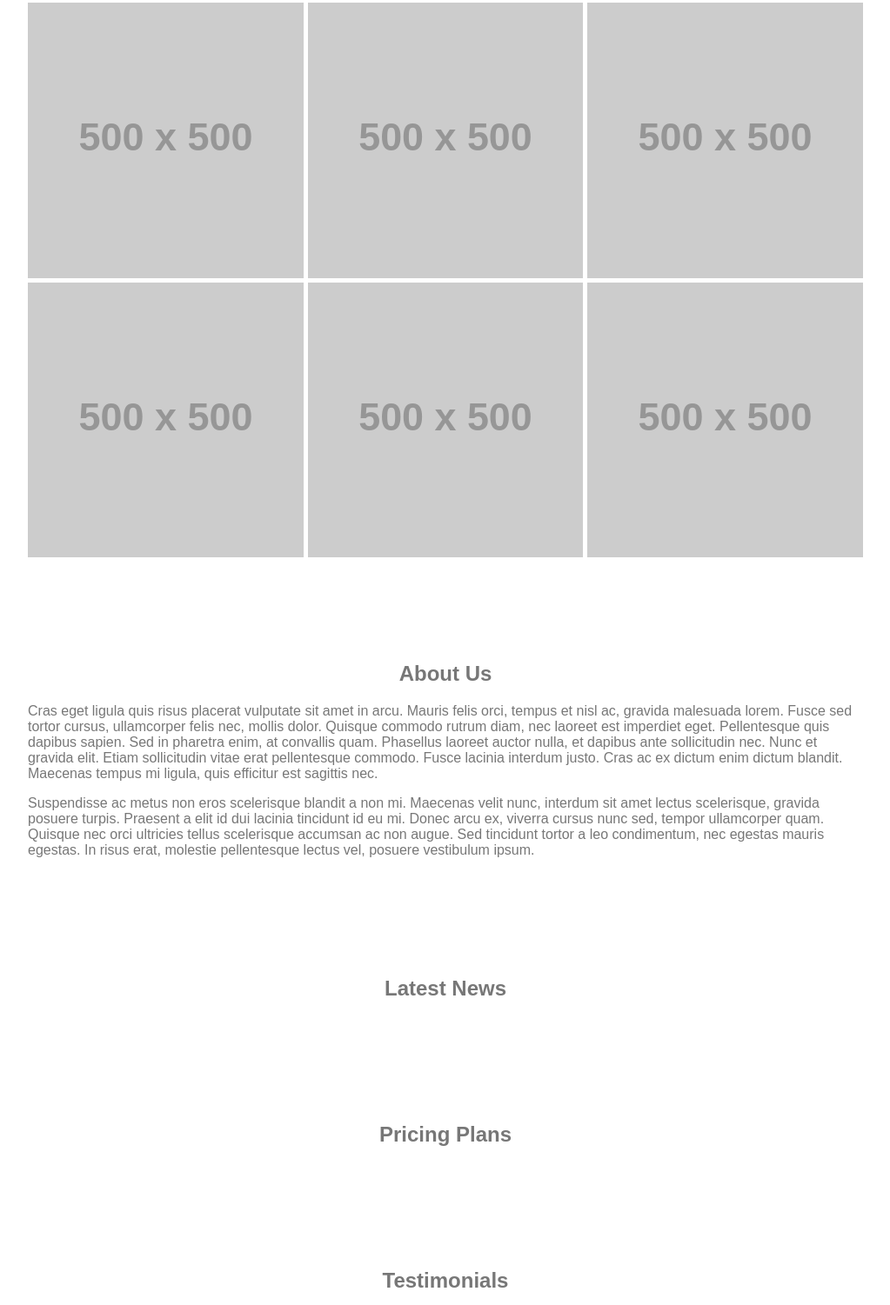
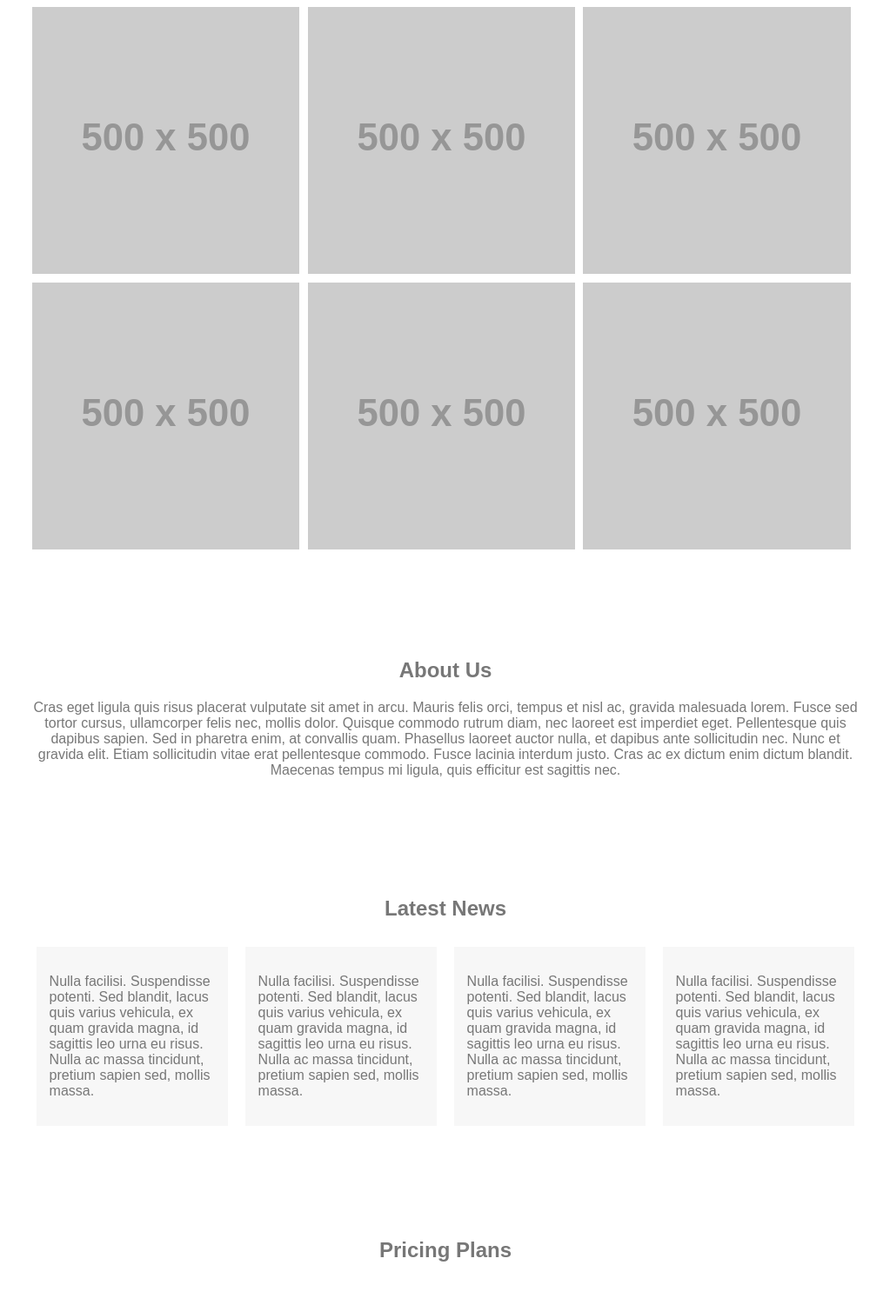
Before and after one commit to majoflosa/glide-theme, a website: page src/index.html in a window 1280 px wide. Shown: the part 1739-3240 px from the top of the page at 87% size, without its empty margins (128-1151 px from the left). Drawn offline with Linux system fonts and the light colour scheme; placeholder pictures from the web are drawn by us.

Commit message:
Added landing-about and -articles initial styles

```diff
--- a/src/index.html
+++ b/src/index.html
@@ -124,18 +124,31 @@
                     <h1 class="landing-section-title">About Us</h1>
                     <div class="landing-about-content">
                         <p>Cras eget ligula quis risus placerat vulputate sit amet in arcu. Mauris felis orci, tempus et nisl ac, gravida malesuada lorem. Fusce sed tortor cursus, ullamcorper felis nec, mollis dolor. Quisque commodo rutrum diam, nec laoreet est imperdiet eget. Pellentesque quis dapibus sapien. Sed in pharetra enim, at convallis quam. Phasellus laoreet auctor nulla, et dapibus ante sollicitudin nec. Nunc et gravida elit. Etiam sollicitudin vitae erat pellentesque commodo. Fusce lacinia interdum justo. Cras ac ex dictum enim dictum blandit. Maecenas tempus mi ligula, quis efficitur est sagittis nec.</p>
-
-                        <p>Suspendisse ac metus non eros scelerisque blandit a non mi. Maecenas velit nunc, interdum sit amet lectus scelerisque, gravida posuere turpis. Praesent a elit id dui lacinia tincidunt id eu mi. Donec arcu ex, viverra cursus nunc sed, tempor ullamcorper quam. Quisque nec orci ultricies tellus scelerisque accumsan ac non augue. Sed tincidunt tortor a leo condimentum, nec egestas mauris egestas. In risus erat, molestie pellentesque lectus vel, posuere vestibulum ipsum.</p>
                     </div>
 
                 </div>
             </section>
 
-            <section class="landing-section landing-latest-news">
+            <section class="landing-section landing-articles">
                 <div class="landing-section-inner">
+
                     <h1 class="landing-section-title">Latest News</h1>
+                    <div class="landing-articles-list">
+                        <div class="landing-articles-item">
+                            <p>Nulla facilisi. Suspendisse potenti. Sed blandit, lacus quis varius vehicula, ex quam gravida magna, id sagittis leo urna eu risus. Nulla ac massa tincidunt, pretium sapien sed, mollis massa.</p>
+                        </div>
+                        <div class="landing-articles-item">
+                            <p>Nulla facilisi. Suspendisse potenti. Sed blandit, lacus quis varius vehicula, ex quam gravida magna, id sagittis leo urna eu risus. Nulla ac massa tincidunt, pretium sapien sed, mollis massa.</p>
+                        </div>
+                        <div class="landing-articles-item">
+                            <p>Nulla facilisi. Suspendisse potenti. Sed blandit, lacus quis varius vehicula, ex quam gravida magna, id sagittis leo urna eu risus. Nulla ac massa tincidunt, pretium sapien sed, mollis massa.</p>
+                        </div>
+                        <div class="landing-articles-item">
+                            <p>Nulla facilisi. Suspendisse potenti. Sed blandit, lacus quis varius vehicula, ex quam gravida magna, id sagittis leo urna eu risus. Nulla ac massa tincidunt, pretium sapien sed, mollis massa.</p>
+                        </div>
+                    </div>
+
                 </div>
-
             </section>
 
             <section class="landing-section landing-pricing">
--- /dev/null
+++ b/src/sass/landing-page/_landing-about.sass
@@ -0,0 +1,3 @@
+.landing-about
+    &-content
+        text-align: center
--- /dev/null
+++ b/src/sass/landing-page/_landing-articles.sass
@@ -0,0 +1,10 @@
+.landing-articles
+    &-list
+        +mainFlex
+
+    &-item
+        box-sizing: border-box
+        background: $lightGrey
+        margin: 1%
+        flex: 0 0 23%
+        padding: 15px
--- a/src/sass/landing-page/_landing-portfolio.sass
+++ b/src/sass/landing-page/_landing-portfolio.sass
@@ -1,11 +1,25 @@
 .landing-portfolio
     &-list
-        display: grid
-        grid-template-columns: repeat(3, 1fr)
-        grid-gap: 5px
+        +mainFlex(flex-start)
+        flex-wrap: wrap
 
     &-item
         background: $lightGrey
+        flex: 0 0 32%
+        margin: 5px 0.5%
 
         .portfolio-img
-            width: 100%
+            display: block
+
+
+@media screen and (max-width: 720px)
+    .landing-portfolio
+        &-item
+            flex: 0 0 49%
+
+@media screen and (max-width: 480px)
+    .landing-portfolio
+        &-list
+            display: block
+        &-item
+            display: block
--- a/src/sass/style.sass
+++ b/src/sass/style.sass
@@ -12,5 +12,7 @@
 @import landing-page/landing-clients
 @import landing-page/landing-services
 @import landing-page/landing-portfolio
+@import landing-page/landing-about
+@import landing-page/landing-articles
 
 @import static
```
Also changed, not shown: dist/css/style.css, dist/index.html, src/css/style.css.
